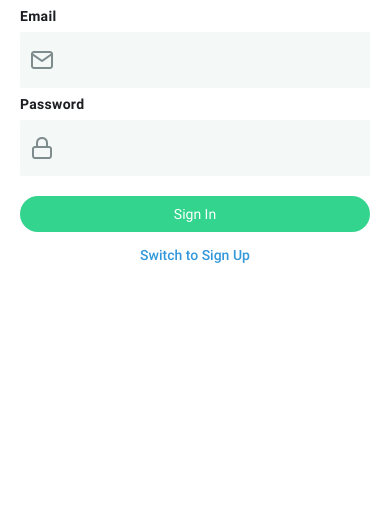
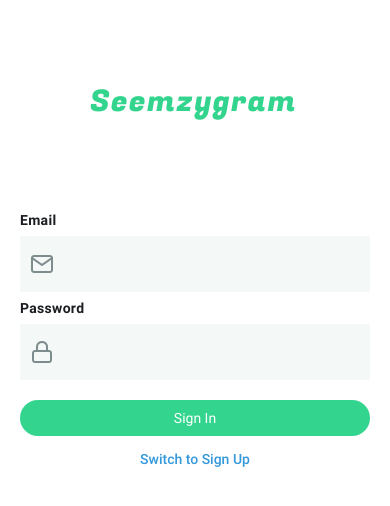
Before and after one commit to wassem7/ReactNative-WhatsApp-Clone, a React Native app: screen / in a window 390 px wide. Shown: the top 506 px of the page. Built offline with nearby package versions, Linux system fonts and the light colour scheme.

Commit message:
Form logo

```diff
--- a/App.js
+++ b/App.js
@@ -28,6 +28,7 @@ export default function App() {
           'regular': require('./assets/fonts/Roboto-Regular.ttf'),
           'thin': require('./assets/fonts/Roboto-Thin.ttf'),
           'thinItalic': require('./assets/fonts/Roboto-ThinItalic.ttf'),
+          'seemzygram': require('./assets/fonts/FugazOne-Regular.ttf'),
         });
       } catch (error) {
         console.log(error);
--- a/screens/AuthScreen.js
+++ b/screens/AuthScreen.js
@@ -1,17 +1,33 @@
-import { View, Text, StyleSheet, TouchableOpacity } from 'react-native';
+import { View, Text, StyleSheet, TouchableOpacity, Image } from 'react-native';
 import React, { useState } from 'react';
 import { SafeAreaView } from 'react-native-safe-area-context';
 import PageContainer from '../components/PageContainer';
 import SignUpForm from '../components/SignUpForm';
 import SignInForm from '../components/SignInForm';
 import colors from '../constants/colors';
-
+import logo from '../assets/images/SEEMZYGRAM-LOGO.png';
 const AuthScreen = () => {
   const [isSignUp, setisSignUp] = useState(false);
 
   return (
     <SafeAreaView style={{ flex: 1 }}>
       <PageContainer>
+        <View style={styles.imagecontainer}>
+          <Text
+            style={{
+              fontFamily: 'seemzygram',
+              padding: 70,
+              margin: 10,
+              fontSize: 30,
+              color: colors.primary,
+              letterSpacing: 1.5,
+              width: '100%',
+            }}
+          >
+            Seemzygram
+          </Text>
+          {/* <Image style={styles.image} source={logo} resizeMode='contain' /> */}
+        </View>
         {isSignUp ? <SignUpForm /> : <SignInForm />}
         <TouchableOpacity
           style={styles.linkcontainer}
@@ -36,5 +52,12 @@ const styles = StyleSheet.create({
     fontFamily: 'medium',
     color: colors.blue,
   },
+  imagecontainer: {
+    justifyContent: 'center',
+    alignItems: 'center',
+  },
+  image: {
+    width: '50%',
+  },
 });
 export default AuthScreen;
```
Also changed, not shown: assets/fonts/FugazOne-Regular.ttf (added), assets/images/SEEMZYGRAM-LOGO.png (added).
